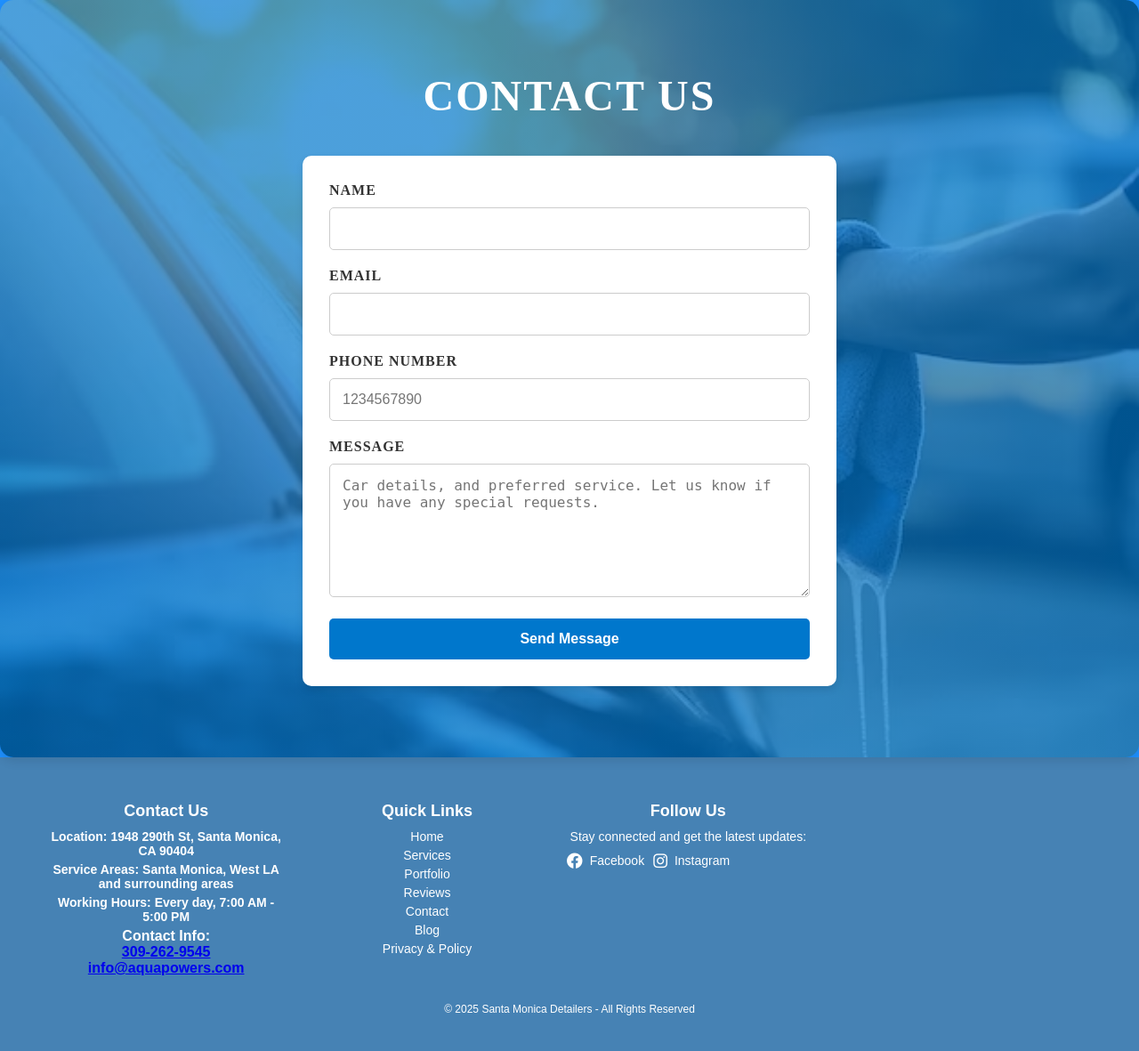
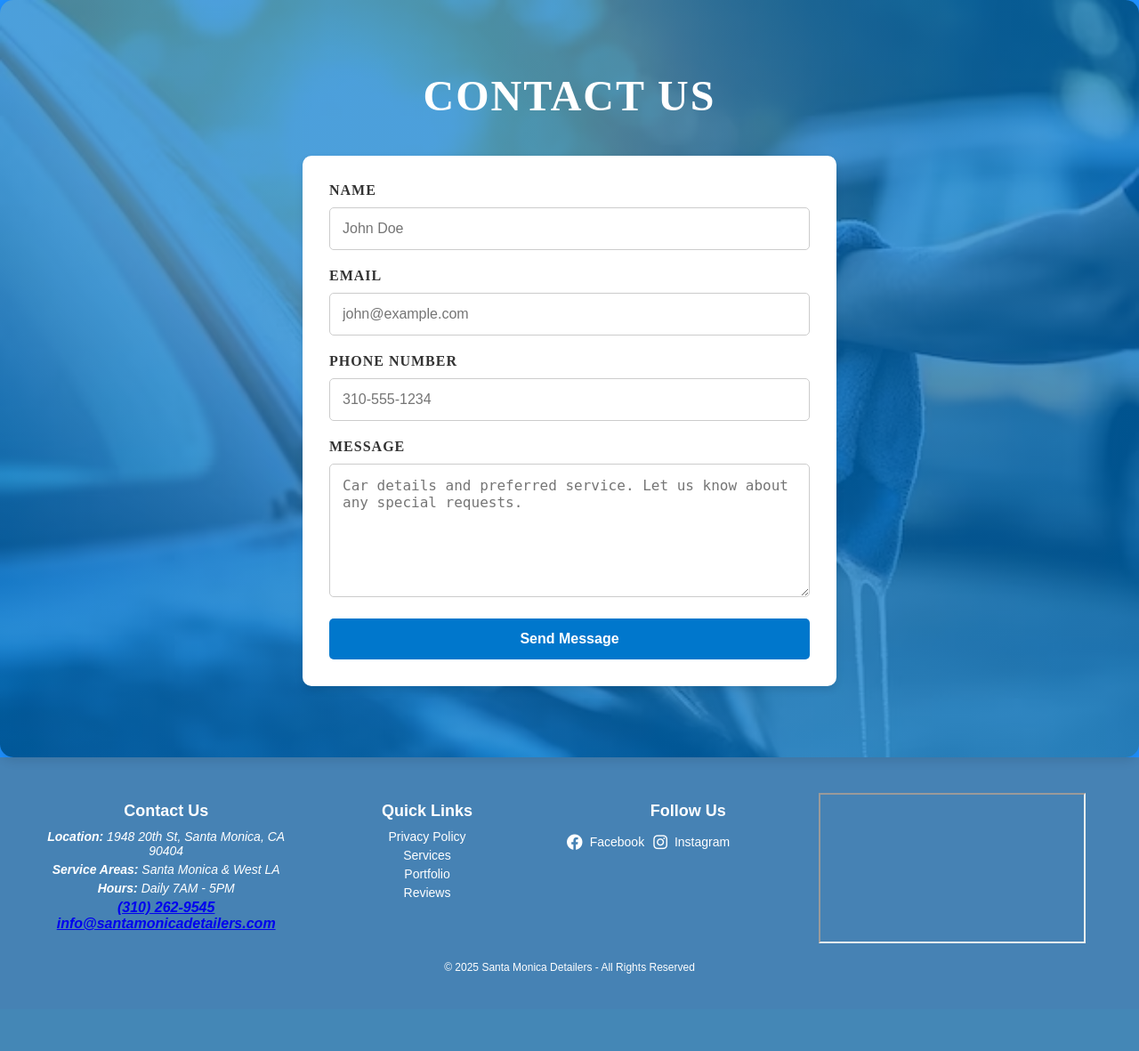
Before and after one commit to mirtazayev/santamonicadetailerscom, a FastAPI app: page /contact in a window 1280 px wide. Shown: the part 78-1259 px from the top of the page at 89% size. After the commit the page ends 1172 px from the top, so only its background shows below. Run offline with FastAPI, Linux system fonts and the light colour scheme; a map, chart or similar area stays blank; parts of the project's set-up code (start-up, migrations or seed data) failed here and were passed over; grey boxes are pictures that could not be loaded.

Commit message:
Update contact_us.html

```diff
--- a/templates/contact_us.html
+++ b/templates/contact_us.html
@@ -4,50 +4,39 @@
 <head>
     <meta charset="UTF-8">
     <meta name="viewport" content="width=device-width, initial-scale=1.0">
-    <meta name="description" content="Professional Car Detailing Services">
-    <meta name="keywords" content="Car Detailing, Auto Spa, Ceramic Coating, Interior Cleaning">
+    <!-- Consolidated Meta Tags -->
+    <meta name="description" content="Santa Monica Detailers offers premium car detailing services including interior and exterior cleaning, paint protection, and ceramic coating in Santa Monica, CA.">
+    <meta name="keywords" content="car detailing, Santa Monica, auto detailing, exterior cleaning, interior cleaning, paint protection, ceramic coating">
     <meta name="author" content="Santa Monica Detailers">
-    <title>Contact US - Santa Monica Detailers</title>
-    <!-- Google tag (gtag.js) -->
+    <meta name="robots" content="index, follow">
+    <title>Contact Us - Santa Monica Detailers</title>
+
+    <!-- Google Analytics -->
     <script async src="https://www.googletagmanager.com/gtag/js?id=AW-16828417802"></script>
     <script>
         window.dataLayer = window.dataLayer || [];
-
-        function gtag() {
-            dataLayer.push(arguments);
-        }
-
+        function gtag(){dataLayer.push(arguments);}
         gtag('js', new Date());
-
         gtag('config', 'AW-16828417802');
     </script>
-    <meta name="description"
-          content="Santa Monica Detailers offers premium car detailing services including interior and exterior cleaning, paint protection, and ceramic coating in Santa Monica, CA.">
-    <meta name="keywords"
-          content="car detailing, Santa Monica, auto detailing, exterior cleaning, interior cleaning, paint protection, ceramic coating">
-    <meta name="author" content="Santa Monica Detailers">
-    <meta name="robots" content="index, follow">
 
-    <!-- Open Graph Meta Tags -->
+    <!-- Open Graph / Facebook -->
     <meta property="og:type" content="website">
     <meta property="og:title" content="Santa Monica Detailers - Professional Car Detailing">
-    <meta property="og:description"
-          content="Premium car detailing services including interior and exterior cleaning, paint protection, and ceramic coating. Located in Santa Monica, CA.">
-    <meta property="og:url" content="https://www.santamonicadetailers.com">
+    <meta property="og:description" content="Premium car detailing services including interior and exterior cleaning, paint protection, and ceramic coating. Located in Santa Monica, CA.">
+    <meta property="og:url" content="https://www.santamonicadetailers.com/contact">
     <meta property="og:image" content="https://www.santamonicadetailers.com/static/logo.png">
     <meta property="og:site_name" content="Santa Monica Detailers">
-    <meta property="og:locale" content="en_US">
-    <!-- Canonical Tag -->
-    <link rel="canonical" href="https://www.santamonicadetailers.com">
+
+    <!-- Schema.org -->
     <script type="application/ld+json">
     {
         "@context": "https://schema.org",
-            "@type": "CarRepair",
+        "@type": "AutoDetailing",
         "name": "Santa Monica Detailers",
-            "description": "Santa Monica Detailers provides premium car detailing services including interior and exterior cleaning, paint protection, and ceramic coating.",
-            "logo": "https://www.santamonicadetailers.com/static/logo.png",
+        "image": "https://www.santamonicadetailers.com/static/logo.png",
         "url": "https://www.santamonicadetailers.com",
-            "telephone": "+1 (262) 309-9545",
+        "telephone": "+1 (310) 262-9545",
         "address": {
             "@type": "PostalAddress",
             "streetAddress": "1948 20th St",
@@ -58,188 +47,178 @@
         },
         "sameAs": [
             "https://www.facebook.com/santamonicadetailers",
-                "https://twitter.com/santamonicadetailers",
             "https://www.instagram.com/santamonicadetailers"
         ]
     }
     </script>
-    <!-- Swiper.js CSS -->
+
+    <!-- External Resources -->
     <link rel="stylesheet" href="https://unpkg.com/swiper/swiper-bundle.min.css">
     <link rel="stylesheet" href="https://cdnjs.cloudflare.com/ajax/libs/font-awesome/6.0.0-beta3/css/all.min.css">
-
-
-    <!-- Carousel Custom CSS -->
     <link rel="stylesheet" href="/static/carusel.css">
     <link rel="stylesheet" href="/static/style.css">
 </head>
+
 <body>
-<!-- Navigation Bar -->
+    <!-- Navigation -->
     <header>
         <nav>
             <div class="container">
                 <div class="logo">
-                <a href="/">Santa Monica Detailers</a>
+                    <a href="/" aria-label="Home">Santa Monica Detailers</a>
                 </div>
-            <div class="hamburger" onclick="toggleMenu()">
-                <div></div>
-                <div></div>
-                <div></div>
-            </div>
+                <button class="hamburger" aria-expanded="false" onclick="toggleMenu()">
+                    <span></span>
+                    <span></span>
+                    <span></span>
+                </button>
                 <ul class="nav-links">
                     <li><a href="/">Home</a></li>
                     <li><a href="/services">Services</a></li>
                     <li><a href="/portfolio">Portfolio</a></li>
                     <li><a href="/reviews">Reviews</a></li>
-                <li><a href="/contact">Contact</a></li>
+                    <li><a href="/contact" aria-current="page">Contact</a></li>
                     <li><a href="/blog">Blog</a></li>
                 </ul>
             </div>
         </nav>
     </header>
 
-<!-- Contact Section -->
+    <!-- Contact Form -->
     <section id="contact" class="contact">
         <div class="container">
             <h2>Contact Us</h2>
             <form id="contact-form" class="contact-form">
+                <div class="form-group">
                     <label for="name">Name</label>
-            <input type="text" id="name" name="name" required>
+                    <input type="text" id="name" name="name" required
+                           placeholder="John Doe" autocomplete="name">
+                </div>
 
+                <div class="form-group">
                     <label for="email">Email</label>
-            <input type="email" id="email" name="email" required>
+                    <input type="email" id="email" name="email" required
+                           placeholder="john@example.com" autocomplete="email">
+                </div>
 
+                <div class="form-group">
                     <label for="phone">Phone Number</label>
-            <input type="tel" id="phone" name="phone" pattern="[0-9]{3}[0-9]{3}[0-9]{4}" placeholder="1234567890"
-                   required>
+                    <input type="tel" id="phone" name="phone"
+                           pattern="[0-9]{3}-[0-9]{3}-[0-9]{4}"
+                           placeholder="310-555-1234" required>
+                </div>
 
+                <div class="form-group">
                     <label for="message">Message</label>
-            <textarea id="message" name="message" rows="4"
-                      placeholder="Car details, and preferred service. Let us know if you have any special requests."></textarea>
+                    <textarea id="message" name="message" rows="4" required
+                              placeholder="Car details and preferred service. Let us know about any special requests."></textarea>
+                </div>
 
                 <button type="submit" class="btn">Send Message</button>
             </form>
         </div>
     </section>
 
+    <!-- Footer -->
     <footer>
         <div class="footer-container">
-        <!-- Map Section (Left side) -->
             <div class="map-section">
-            <!-- Google Map Embed with Responsive Wrapper -->
                 <div class="map-wrapper">
-                <iframe src="https://www.google.com/maps/embed?pb=!1m18!1m12!1m3!1d3306.902273659348!2d-118.47383262361738!3d34.02071937316887!2m3!1f0!2f0!3f0!3m2!1i1024!2i768!4f13.1!3m3!1m2!1s0x80c2bb24d0557adf%3A0xc484140725594251!2s1948%2020th%20St%2C%20Santa%20Monica%2C%20CA%2090404!5e0!3m2!1sen!2sus!4v1737543242976!5m2!1sen!2sus"
-                        width="100%" height="450" style="border:0;" allowfullscreen="" loading="lazy"
-                        referrerpolicy="no-referrer-when-downgrade"></iframe>
+                    <iframe
+                        title="Our Location"
+                        src="https://www.google.com/maps/embed?pb=!1m18!1m12!1m3!1d3306.902273659348!2d-118.47383262361738!3d34.02071937316887!2m3!1f0!2f0!3f0!3m2!1i1024!2i768!4f13.1!3m3!1m2!1s0x80c2bb24d0557adf%3A0xc484140725594251!2s1948%2020th%20St%2C%20Santa%20Monica%2C%20CA%2090404!5e0!3m2!1sen!2sus!4v1737543242976!5m2!1sen!2sus"
+                        loading="lazy"
+                        referrerpolicy="no-referrer-when-downgrade">
+                    </iframe>
                 </div>
             </div>
 
-        <!-- Contact Info Section -->
             <div class="footer-section">
                 <h3>Contact Us</h3>
-            <p><strong>Location: 1948 290th St, Santa Monica, CA 90404</strong></p>
-            <p><strong>Service Areas: Santa Monica, West LA and surrounding areas</strong></p>
-            <p><strong>Working Hours: Every day, 7:00 AM - 5:00 PM</strong></p>
-            <h4>Contact Info: <br><a href="tel:+13092629545">309-262-9545</a></h4>
-            <h4><a href="mailto:info@aquapowers.com">info@aquapowers.com</a></h4>
+                <address>
+                    <p><strong>Location:</strong> 1948 20th St, Santa Monica, CA 90404</p>
+                    <p><strong>Service Areas:</strong> Santa Monica &amp; West LA</p>
+                    <p><strong>Hours:</strong> Daily 7AM - 5PM</p>
+                    <h4><a href="tel:+13102629545">(310) 262-9545</a></h4>
+                    <h4><a href="mailto:info@santamonicadetailers.com">info@santamonicadetailers.com</a></h4>
+                </address>
             </div>
 
-        <!-- Quick Links Section -->
             <div class="footer-section">
                 <h3>Quick Links</h3>
                 <ul>
-                <li><a href="/">Home</a></li>
+                    <li><a href="/privacy-policy">Privacy Policy</a></li>
                     <li><a href="/services">Services</a></li>
                     <li><a href="/portfolio">Portfolio</a></li>
                     <li><a href="/reviews">Reviews</a></li>
-                <li><a href="/contact">Contact</a></li>
-                <li><a href="/blog">Blog</a></li>
-                <li><a href="/privacy-policy">Privacy & Policy</a></li>
                 </ul>
             </div>
 
-        <!-- Social Media Section -->
             <div class="footer-section">
                 <h3>Follow Us</h3>
-            <p>Stay connected and get the latest updates:</p>
                 <ul class="social-links">
-                <li><a href="https://facebook.com/santamonicadetailers" target="_blank"><i class="fab fa-facebook"></i> Facebook</a></li>
-                <li><a href="https://instagram.com/santamonicadetailers" target="_blank"><i class="fab fa-instagram"></i> Instagram</a></li>
+                    <li><a href="https://facebook.com/santamonicadetailers" target="_blank" rel="noopener">
+                        <i class="fab fa-facebook"></i> Facebook
+                    </a></li>
+                    <li><a href="https://instagram.com/santamonicadetailers" target="_blank" rel="noopener">
+                        <i class="fab fa-instagram"></i> Instagram
+                    </a></li>
                 </ul>
             </div>
         </div>
 
         <div class="footer-bottom">
-        <p>&copy; 2025 Santa Monica Detailers - All Rights Reserved</p>
+            <p>&copy; <span id="current-year"></span> Santa Monica Detailers - All Rights Reserved</p>
         </div>
     </footer>
+
+    <!-- Scripts -->
     <script src="https://unpkg.com/swiper/swiper-bundle.min.js"></script>
+    <script>
+        // Form Handling
+        document.getElementById("contact-form").addEventListener("submit", async (e) => {
+            e.preventDefault();
 
-<script>
-    // JavaScript to handle form submission with fetch
-    document.getElementById("contact-form").addEventListener("submit", async function (event) {
-        event.preventDefault();
-
-        const formData = new FormData(event.target);
-        const data = {
-            name: formData.get('name'),
-            email: formData.get('email'),
-            phone: formData.get('phone'),
-            message: formData.get('message')
-        };
+            const btn = e.target.querySelector('button');
+            btn.disabled = true;
+            btn.textContent = 'Sending...';
 
             try {
                 const response = await fetch('/contact', {
                     method: 'POST',
-                headers: {
-                    'Content-Type': 'application/json'
-                },
-                body: JSON.stringify(data)
+                    headers: {'Content-Type': 'application/json'},
+                    body: JSON.stringify({
+                        name: e.target.name.value.trim(),
+                        email: e.target.email.value.trim(),
+                        phone: e.target.phone.value.replace(/\D/g, ''),
+                        message: e.target.message.value.trim()
+                    })
                 });
 
-            const result = await response.json();
-
-            // Check if the request is successful
-            if (result.success) {
-                // Show the success message
-                alert("Your request has been sent successfully!");
-
-                // Redirect to the main page (home)
-                window.location.href = '/';
+                if (response.ok) {
+                    alert('Message sent successfully!');
+                    e.target.reset();
                 } else {
-                alert(result.message || 'There was an error sending your message.');
+                    throw new Error('Failed to send message');
                 }
             } catch (error) {
-            console.error('Error:', error);
-            alert('There was an error sending your message. Please try again later.');
+                alert('Error sending message. Please try again.');
+            } finally {
+                btn.disabled = false;
+                btn.textContent = 'Send Message';
             }
         });
-    <script src="https://unpkg.com/swiper/swiper-bundle.min.js"></script>
-<script>
-    // Initialize Swiper
-    const swiper = new Swiper('.swiper', {
-        slidesPerView: 1,
-        spaceBetween: 30,
-        loop: true,
-        pagination: {
-            el: '.swiper-pagination',
-            clickable: true,
-        },
-        navigation: {
-            nextEl: '.swiper-button-next',
-            prevEl: '.swiper-button-prev',
-        },
-        breakpoints: {
-            768: {slidesPerView: 2},
-            1024: {slidesPerView: 3},
-        },
-    });
 
-    // Toggle menu
+        // Year Update
+        document.getElementById('current-year').textContent = new Date().getFullYear();
+
+        // Menu Toggle
         function toggleMenu() {
-        const navLinks = document.querySelector('.nav-links');
-        navLinks.classList.toggle('active');
+            const nav = document.querySelector('.nav-links');
+            const btn = document.querySelector('.hamburger');
+            nav.classList.toggle('active');
+            btn.setAttribute('aria-expanded', nav.classList.contains('active'));
         }
-</script>
     </script>
 </body>
 </html>
```
Lines whose indentation alone changed are shown as unchanged.
